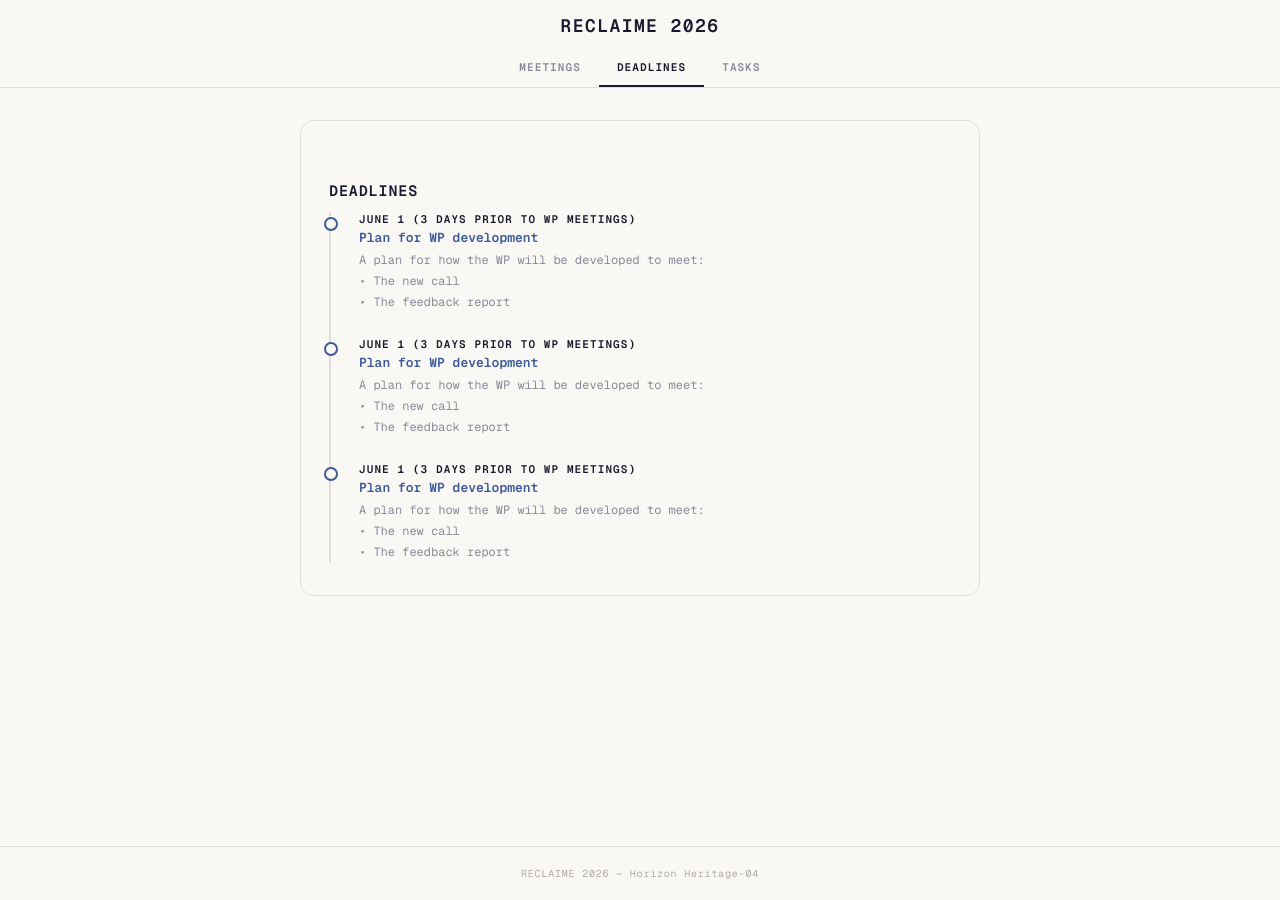
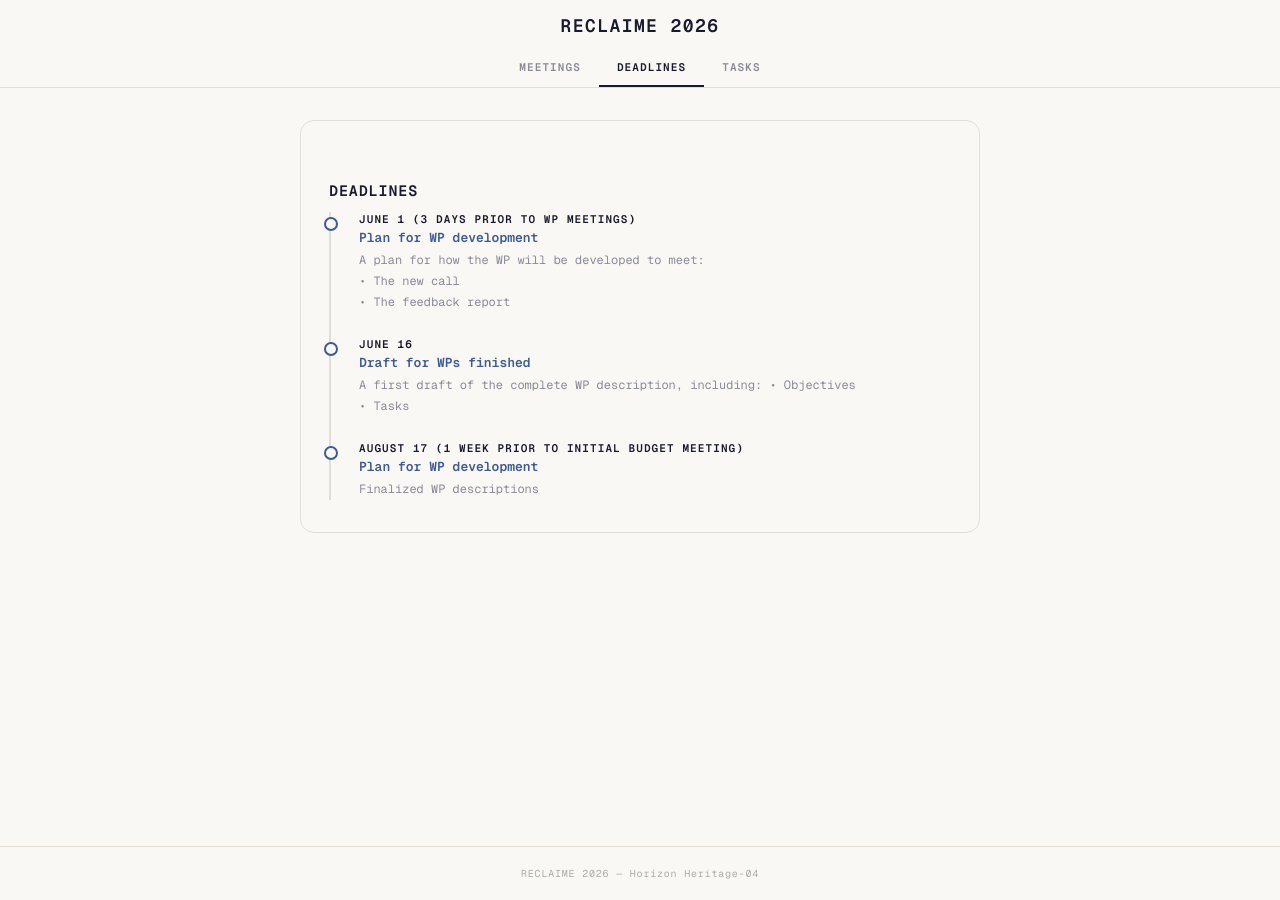
Before and after one commit to EirikSorbo/claime, a Jekyll site: the page built from meetings/index.md, in a window 1280 px wide. Built offline with Jekyll 4.4.1, drawn with Linux system fonts in a browser that asks for light colours.

Commit message:
Update index.md

```diff
--- a/meetings/index.md
+++ b/meetings/index.md
@@ -15,21 +15,20 @@ title: meetings
   </div>
 
   <div class="tl-item">
-    <div class="tl-date">June 1 (3 days prior to WP meetings)</div>
-    <div class="tl-title">Plan for WP development</div>
+    <div class="tl-date">June 16 </div>
+    <div class="tl-title">Draft for WPs finished</div>
     <div class="tl-desc">
-      A plan for how the WP will be developed to meet: <br>
-      &#8226; The new call<br>
-      &#8226; The feedback report </div>
+      A first draft of the complete WP description, including:
+      &#8226; Objectives<br>
+      &#8226; Tasks
+    </div>
   </div>
 
    <div class="tl-item">
-    <div class="tl-date">June 1 (3 days prior to WP meetings)</div>
+    <div class="tl-date">August 17 (1 week prior to initial budget meeting)</div>
     <div class="tl-title">Plan for WP development</div>
     <div class="tl-desc">
-      A plan for how the WP will be developed to meet: <br>
-      &#8226; The new call<br>
-      &#8226; The feedback report </div>
+       Finalized WP descriptions</div>
   </div>
 
 </div>
```
